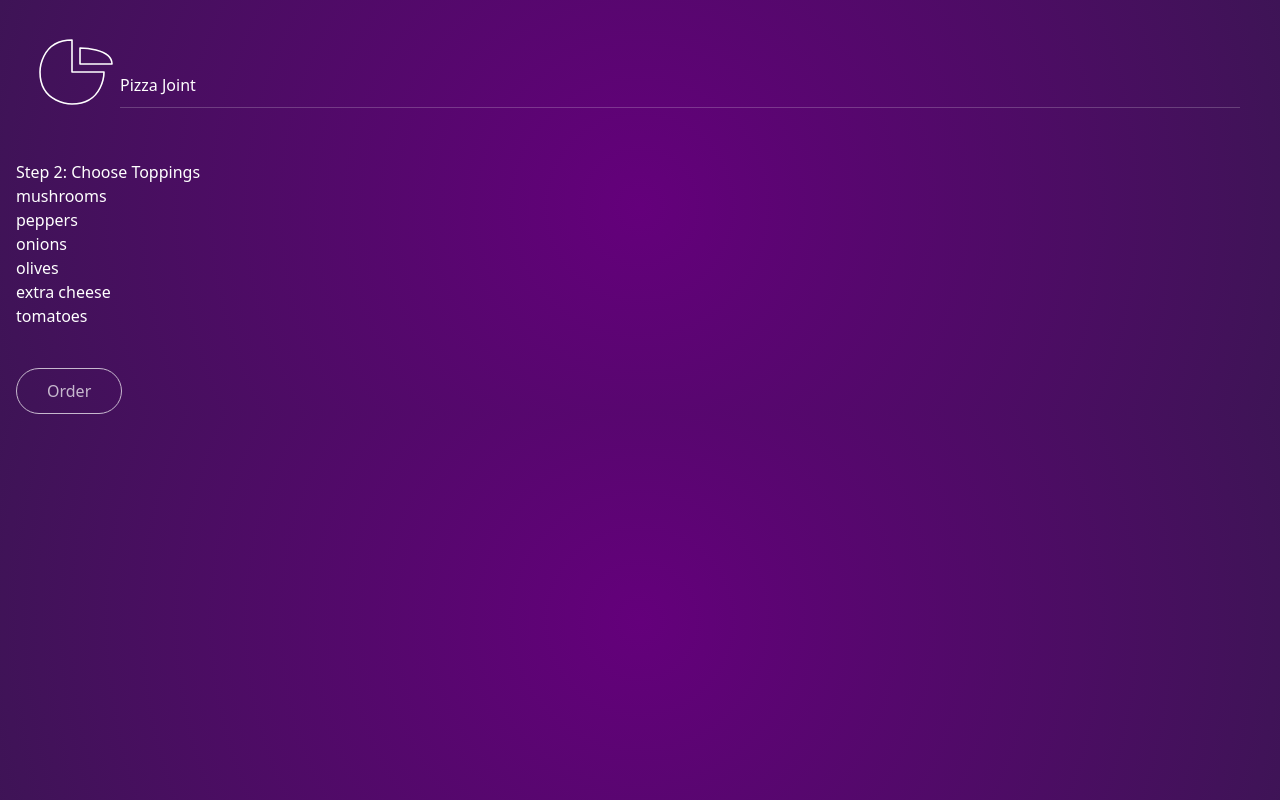
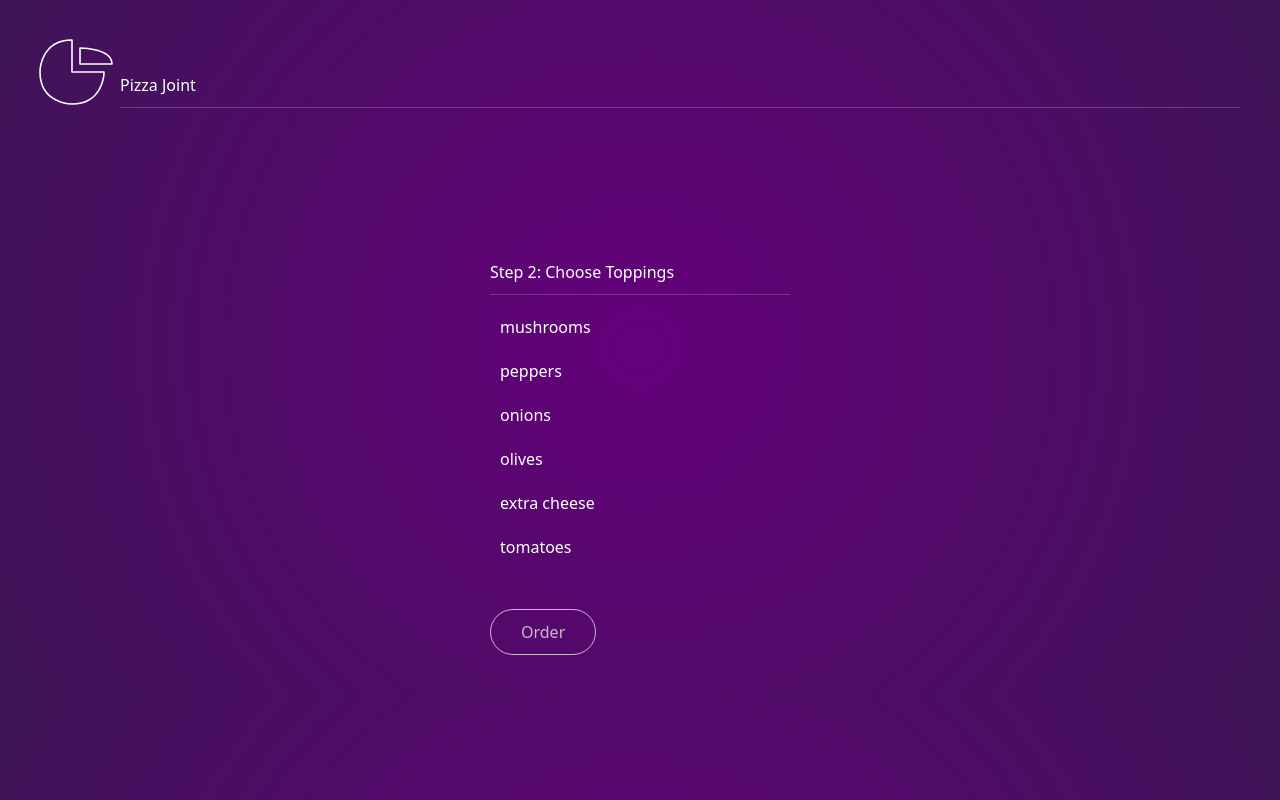
Before and after one commit to Erhahon-Imafidon/motion-animation-app, a React (Vite) app: page /toppings in a window 1280 px wide. Built offline with nearby package versions, Linux system fonts and the light colour scheme.

Commit message:
improve Order component styling for better presentation

```diff
--- a/src/pages/Toppings.tsx
+++ b/src/pages/Toppings.tsx
@@ -1,4 +1,5 @@
 import { Link } from 'react-router';
+import { useState, useEffect } from 'react';
 
 type Pizza = {
     base: string;
@@ -11,6 +12,14 @@ type ToppingsProps = {
 };
 
 const Toppings: React.FC<ToppingsProps> = ({ addTopping, pizza }) => {
+    const [activeToppings, setActiveToppings] = useState<string[]>(
+        pizza.toppings
+    );
+
+    useEffect(() => {
+        setActiveToppings(pizza.toppings);
+    }, [pizza.toppings]);
+
     const toppings = [
         'mushrooms',
         'peppers',
@@ -20,17 +29,38 @@ const Toppings: React.FC<ToppingsProps> = ({ addTopping, pizza }) => {
         'tomatoes',
     ];
 
+    const handleActive = (topping: string) => {
+        setActiveToppings((prev) =>
+            prev.includes(topping)
+                ? prev.filter((t) => t !== topping)
+                : [...prev, topping]
+        );
+        addTopping(topping);
+    };
+
     return (
-        <div className="toppings container">
-            <h3>Step 2: Choose Toppings</h3>
+        <div className="toppings max-w-75 mt-25 mb-10 mx-auto">
+            <h3 className="pb-2.5 mb-2.5 border-b border-white/20">
+                Step 2: Choose Toppings
+            </h3>
             <ul>
                 {toppings.map((topping) => {
-                    const spanClass = pizza.toppings.includes(topping)
-                        ? 'active'
-                        : '';
+                    const isActive = activeToppings.includes(topping);
                     return (
-                        <li key={topping} onClick={() => addTopping(topping)}>
-                            <span className={spanClass}>{topping}</span>
+                        <li
+                            className="p-2.5 cursor-pointer"
+                            key={topping}
+                            onClick={() => handleActive(topping)}
+                        >
+                            <span
+                                className={`${
+                                    isActive
+                                        ? 'font-bold relative before:content-["›"] before:mr-1.5 before:scale-[0.8_1] before:inline-block before:-top-[2px]'
+                                        : ''
+                                }`}
+                            >
+                                {topping}
+                            </span>
                         </li>
                     );
                 })}
```
